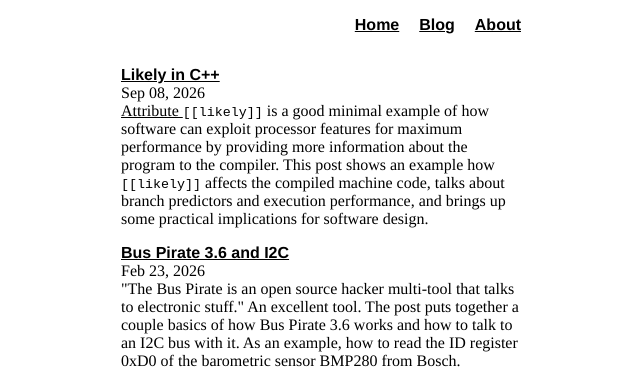
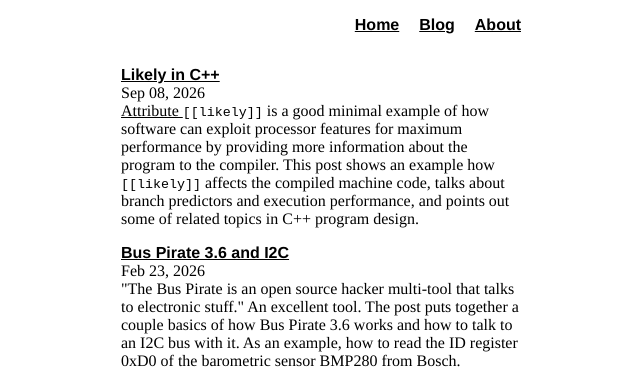
Before and after one commit to xealits/xealits.github.io, a Jekyll site: the page built from blog.html, in a window 1280 px wide. Shown: the top 384 px of the page, without its empty margins (319-959 px from the left). Built offline with Jekyll 4.4.1, drawn with Linux system fonts in a browser that asks for light colours; some of the changed lines change nothing that is shown.

Commit message:
Almost final text corrections
	modified:   _posts/2026/2026-09-08-likely-in-cpp.md

````diff
--- a/_posts/2026/2026-09-08-likely-in-cpp.md
+++ b/_posts/2026/2026-09-08-likely-in-cpp.md
@@ -12,7 +12,7 @@
 by providing more information about the program to the compiler.
 This post shows an example how <code>[[likely]]</code> affects
 the compiled machine code, talks about branch predictors and execution performance,
-and brings up some practical implications for software design.
+and points out some of related topics in C++ program design.
 </summary>
 
 [The `[[likely]]` and `[[unlikely]]` attributes][likely] tell the compiler
@@ -23,7 +23,7 @@
 in the generated machine code
 such that the expected outcome corresponds to _not taken branches_
 and the expected control flow executes an uninterrupted sequence of instructions.
-Let's see [an example on godbolt][godbolt_shortlink]:
+The following example shows it in action ([godbolt link][godbolt_shortlink]):
 
 <iframe width="800px" height="350ps" style="height: 350ps !important; min-height: 350ps !important; max-height: 350ps !important;" src="https://godbolt.org/e#g:!((g:!((g:!((h:codeEditor,i:(filename:'1',fontScale:12,fontUsePx:'0',j:1,lang:c%2B%2B,selection:(endColumn:11,endLineNumber:5,positionColumn:11,positionLineNumber:5,selectionStartColumn:11,selectionStartLineNumber:5,startColumn:11,startLineNumber:5),source:'int+big_procedure(void)+%7B%0A++++return+11%3B%0A%7D%0A%0Aint+main(int+argc,+char**+argv)+%7B%0A++++int+res+%3D+5%3B%0A%0A++++if+(argc+%3D%3D+3)%0A++++%5B%5Bunlikely%5D%5D%0A++++//%5B%5Blikely%5D%5D%0A++++%7B%0A++++++++res+%3D+big_procedure()%3B%0A++++%7D%0A%0A++++return+res%3B%0A%7D'),l:'5',n:'0',o:'C%2B%2B+source+%231',t:'0')),k:47.39123797109431,l:'4',n:'0',o:'',s:0,t:'0'),(g:!((h:compiler,i:(compiler:clang2010,filters:(b:'0',binary:'1',binaryObject:'1',commentOnly:'0',debugCalls:'1',demangle:'0',directives:'0',execute:'1',intel:'0',libraryCode:'1',trim:'0',verboseDemangling:'0'),flagsViewOpen:'1',fontScale:12,fontUsePx:'0',j:1,lang:c%2B%2B,libs:!((name:benchmark,ver:trunk)),options:'-Wall+-O3',overrides:!(),selection:(endColumn:1,endLineNumber:1,positionColumn:1,positionLineNumber:1,selectionStartColumn:1,selectionStartLineNumber:1,startColumn:1,startLineNumber:1),source:1),l:'5',n:'0',o:'+x86-64+clang+20.1.0+(Editor+%231)',t:'0')),k:52.60876202890571,l:'4',n:'0',o:'',s:0,t:'0')),l:'2',m:99.99999999999997,n:'0',o:'',t:'0')),version:4"></iframe>
 
@@ -66,15 +66,16 @@
   ret
 ```
 
-The compiler puts the _likely_ control path into a single uninterupted sequence of instructions,
-assuming that the branching instructions are not taken.
-It makes the decision whether a branch outcome is expected based on the provided `[[likely]]` attribute.
+The compiler puts the _likely_ control path into a single uninterupted sequence
+of instructions, from `main:` to its `ret`.
+The unlikely path is behind conditional jumps.
 
-The point is that _not taken_ conditional branches are practically free,
-they require almost no resources from the CPU.
-So, assuming the `je .LBB1_1` branch is indeed not taken,
-the code in the example runs as if there is no conditional branch instruction whatsoever.
-The compiler optimizes the code towards this ideal case.
+The _not taken_ conditional jump instructions
+require almost no resources from the CPU.
+The expected control path, where the `je .LBB1_1` branch is not taken, is
+practically as efficient as if there are no conditional jump instructions whatsoever.
+The compiler optimises the code towards this ideal case,
+based on the hint from the provided `[[likely]]` attribute.
 
 # Branch predictors and corresponding CPU resources
 
@@ -107,9 +108,9 @@
 it assumes that the branch is not going to be taken.
 This no-history speculation is called static branch prediciton, and the rules can be slightly more complex.
 CPUs usually follow the backward taken, forward not taken rule, BTFNT.
-Which fits loops perfectly.
+(Which fits loops perfectly.)
 
-Hence, if the not-taken assumption is correct, it is the ideal case:
+Hence, if the static not-taken assumption is correct, it is the ideal case:
 the CPU executes the right code speculatively, and the branch does not occupy any space in BTB.
 The only thing that the CPU does with a not-taken branch instruction
 is a lookup in BTB, which is basically free.
@@ -118,9 +119,8 @@
 A collateral nice thing about the control flow with not-taken branches
 is that the execution goes through an uninterrupted sequence of instructions.
 Which is generally good for the instruction prefetcher.
-Although, prefetchers are very efficient.
-It is rare to hit a case when the prefetcher is inefficient
-and makes a noticeable impact on performance.
+Although, it is rare to hit a case when it makes a noticeable impact on performance,
+because prefetchers are very efficient.
 An example of such an edge case can be found on Intel's N150 low-power processor
 [when the execution happens in a loop at a memory alignment boundary](https://stackoverflow.com/a/79740110/1420489).
 
@@ -141,15 +141,16 @@
 For example,
 rerun their benchmark for the branching patterns,
 but fix the pattern at compile time and compile with profile-guided optimization.
-And it should show that statically-predicted branches cost nothing at run time.
+It should show that statically-predicted branches cost nothing at run time.
 
 # Related topics
 
 There are more ways to inform the compiler about the expected control flow pattern:
 * [Profile-guided optimisation](https://en.wikipedia.org/wiki/Profile-guided_optimization).
-* [C++23 also has `std::expected`](https://en.cppreference.com/cpp/utility/expected)
+* [C++23 introduced the `std::expected`](https://en.cppreference.com/cpp/utility/expected)
 algebraic type that expresses this common semantics
-that procedures often have an expected path of behavior and a rarely taken unexpected path.
+that procedures often have an expected path of behavior
+and a rarely taken unexpected path where some run time exception has to be handled.
 * I guess, all standard containers have their [`at()` functions](https://en.cppreference.com/cpp/container/vector/at)
 with the expectation to not miss the boundaries.
 The boundary check is practically free then.
@@ -164,7 +165,7 @@
 And that is often the way how high performance is achieved:
 you do not add random hacky bits, you express the requirements of your program more precisely and explicitly.
 
-There is a nice [talk about testing SQLite by Richard Hipp on SSW conference][sqlite_reliability].
+There is a nice [talk about testing SQLite by Richard Hipp on the SSW conference][sqlite_reliability].
 Richard Hipp prises built-in testing harnesses.
 He refers to the aviation guidelines for software
 [DO-178B](https://en.wikipedia.org/wiki/DO-178B)
@@ -177,11 +178,12 @@
 The ability to pass the `[[likely]]` control flow info to the compiler is useful here.
 You can embed a run time test-mode with no cost for the nominal program execution.
 
-More information about the runtime expectations can be passed to the compiler
-with the [`[[assume]]` attribute](https://en.cppreference.com/cpp/language/attributes/assume).
+More information about the run time expectations can be passed to the compiler
+with [the `[[assume]]` attribute](https://en.cppreference.com/cpp/language/attributes/assume).
+You can pass some facts of a hardware specification to the compiler like that.
+Here are a couple [minimal examples on godbolt](https://godbolt.org/z/vEYjPc3Gn).
 The assumptions of the attribute can lead to undefined behavior.
 So, it should be used with care.
-Here is a [minimal godbolt example](https://godbolt.org/z/j7WfTafhP) showing it at work.
 
 ## Exception handling
 
@@ -189,9 +191,9 @@
 C++ has two mechanisms for exceptions:
 you can either `throw` an exception in a `try{}` block
 to handle it in a corresponding `catch{}` block,
-or there is the `std::unexpected` part of a `std::expected` return value.
+or use the `std::unexpected` part of a `std::expected` return value.
 In either case, the semantics is clear on which control path is not expected.
-Compilers are able to detect when an `if` branch leads to a `throw` and generate the code accordingly.
+Compilers can detect when an `if` branch leads to a `throw` and generate the code accordingly.
 At least, that is the case in the [following example as seen on godbolt](https://godbolt.org/z/nvs4Wo8K9):
 ```cpp
 constexpr bool throw_in_else = false; // true
@@ -240,12 +242,16 @@
 And the happy path performance should be optimal with either exceptions or `std::expected`.
 
 There are more differences between exceptions and `std::expected`.
-A nice example and an overview can be found in the CppCon 2025 talk
+An overview and a performance example can be found in the CppCon 2025 talk
 ["Can std::expected with Monadic Operations REALLY Boost Your C++ Code Performance?"](https://youtu.be/cjw26MLaCCc?is=VU2trWAlNlIP9jKi)
 by Vitaly Fanaskov.
+(Although, I am not sure whether his happy path benchmark is entirely correct.
+It seems that the `try catch` example makes unnecessary copies or moves,
+which make it somewhat slower.)
 
 The largest difference is the performance in the bad path.
-When an exception is thrown, the program has to [unwind the call stack](https://learn.microsoft.com/en-us/cpp/cpp/exceptions-and-stack-unwinding-in-cpp?view=msvc-170) etc, which is a complex generic runtime-heavy and painfully slow operation.
+When an exception is thrown, the program has to [unwind the call stack](https://learn.microsoft.com/en-us/cpp/cpp/exceptions-and-stack-unwinding-in-cpp?view=msvc-170).
+Which is a complex generic runtime-heavy and painfully slow operation.
 With `std::expected`, the bad case behavior is not very much different from the good case.
 
 A caveat about `std::expected` is that it leans towards functional style programming.
````
